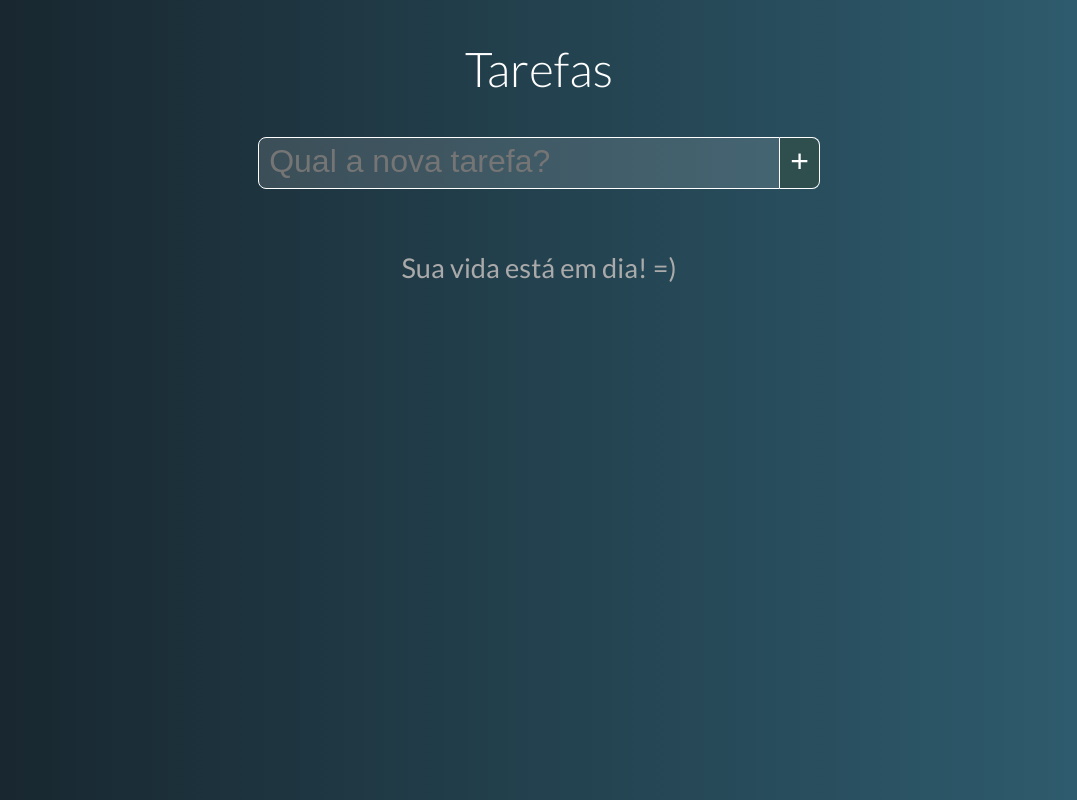
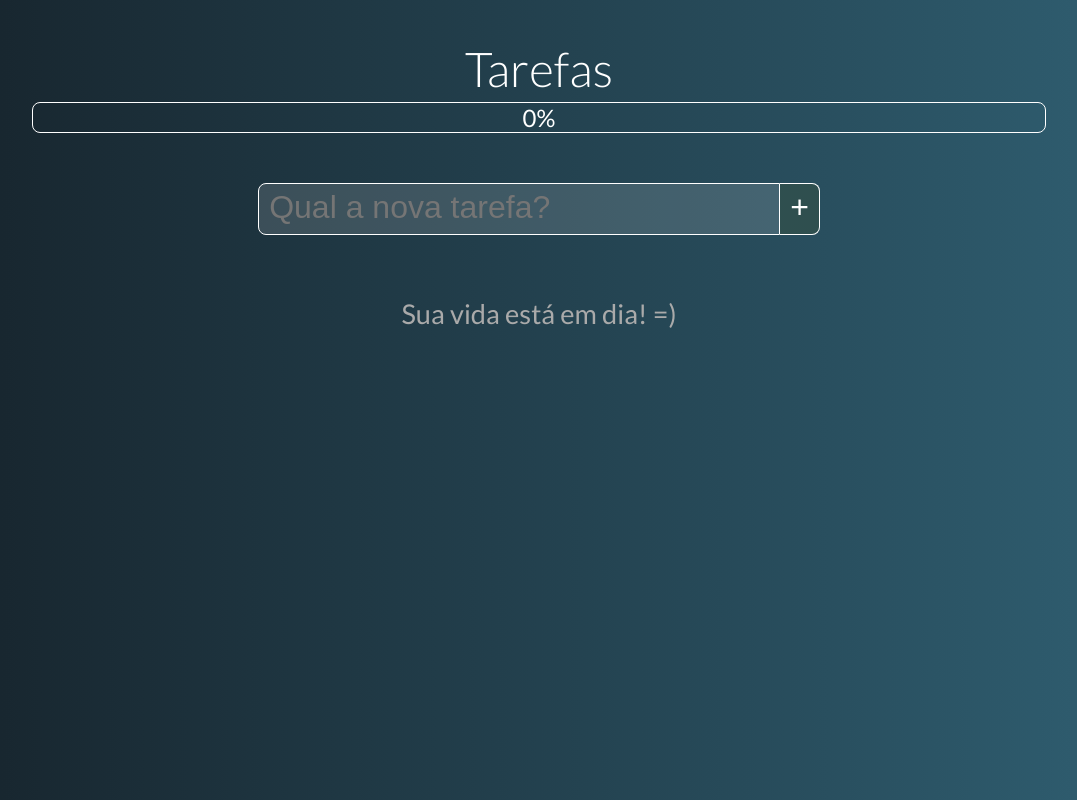
Before and after one commit to GuiKoerich/todo-app-vue, a Vue app: page / in a window 1280 px wide. Shown: the whole page, without its empty margins (101-1178 px from the left). Built offline with nearby package versions, Linux system fonts and the light colour scheme.

Commit message:
Progress tasks bar

```diff
--- a/src/App.vue
+++ b/src/App.vue
@@ -1,6 +1,7 @@
 <template>
     <div id="app">
         <h1>Tarefas</h1>
+        <TaskProgress :progress="progress" />
         <NewTask @newTask="addTask" />
         <TaskGrid @taskDeleted="deleteTask"
                   @taskStateChanged="changeStatusTask"
@@ -11,9 +12,10 @@
 <script>
 import NewTask from './components/NewTask'
 import TaskGrid from './components/TaskGrid'
+import TaskProgress from './components/TaskProgress'
 
 export default {
-    components: { NewTask, TaskGrid, },
+    components: { NewTask, TaskGrid, TaskProgress, },
 
     data() {
         return {
@@ -41,6 +43,31 @@
         changeStatusTask(i) {
             this.tasks[i].done = !this.tasks[i].done;
         },
+    },
+
+    computed: {
+        progress() {
+            let total = this.tasks.length;
+            let done = this.tasks.filter(t => t.done).length;
+
+            return Math.round(done / total * 100) || 0;
+        }
+    },
+
+    watch: {
+        tasks: {
+            deep: true,
+            handler() {
+                localStorage.setItem('tasks', JSON.stringify(this.tasks));
+            },
+        }
+    },
+
+    created() {
+        let tasks = localStorage.getItem('tasks');
+        let json = JSON.parse(tasks);
+
+        this.tasks = Array.isArray(json) ? json : [];
     }
 }
 </script>
--- /dev/null
+++ b/src/components/TaskProgress.vue
@@ -0,0 +1,42 @@
+<template>
+    <div class="tasks-progress">
+        <span class="progress-value">{{ progress }}%</span>
+        <div class="progress-bar" :style="{width: progress + '%'}"></div>
+    </div>
+</template>
+
+<script>
+export default {
+    props: {
+        progress: { type: Number, default: 0 }
+    }
+}
+</script>
+
+<style>
+    .tasks-progress {
+        position: relative;
+        width: 80%;
+        border: 1px solid #FFF;
+        color: #FFF;
+        border-radius: 8px;
+        margin-bottom: 15px;
+        display: flex;
+        flex-direction: column;
+        align-items: center;
+    }
+
+    .progress-bar {
+        position: absolute;
+        border-radius: 8px;
+        height: 100%;
+        background-color: #4CAF50;
+        align-self: flex-start;
+    }
+
+    .progress-value {
+        z-index: 1;
+        font-size: 1.5rem;
+    }
+
+</style>
```
